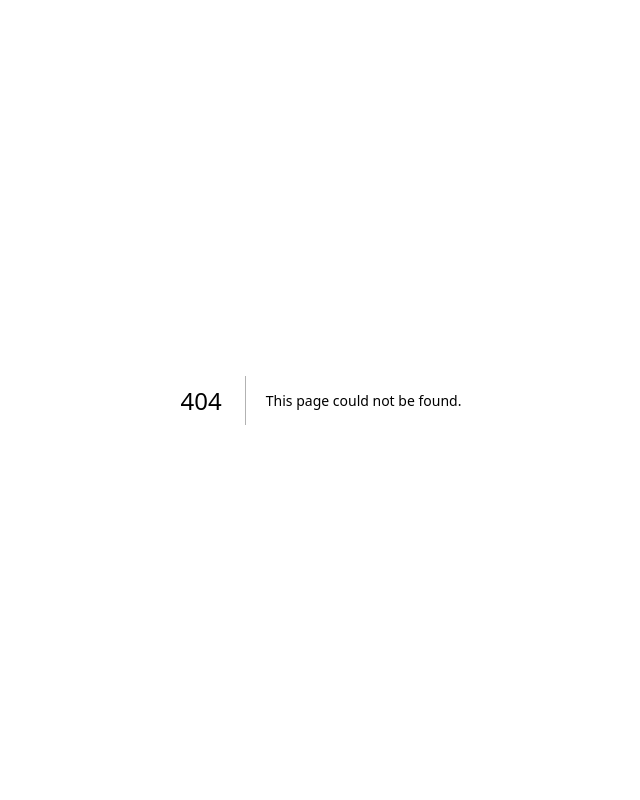
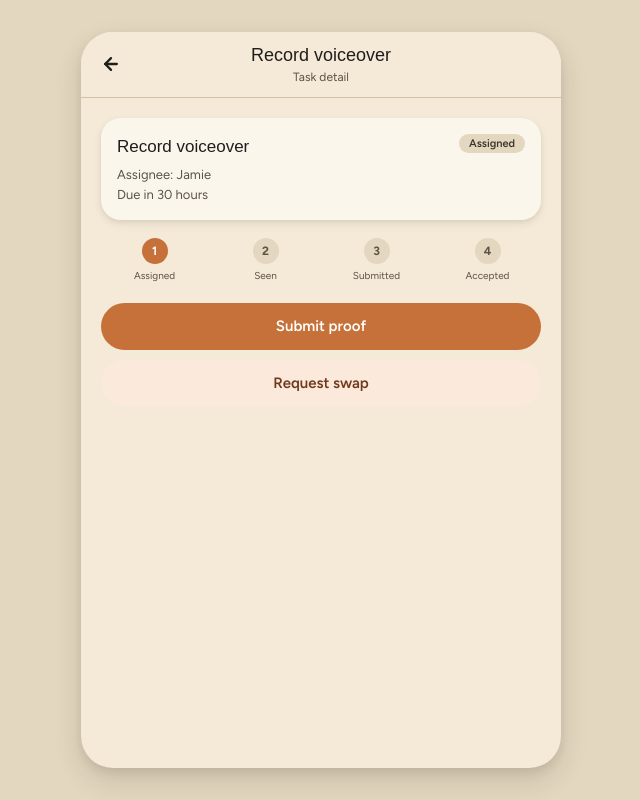
Before and after one commit to Caelusary/ambag, a Next.js app in the folder app/: page /task/7 in a window 1280 px wide. Before the commit this address had no page. Shown: the whole page, without its empty margins (319-959 px from the left). Built offline with nearby package versions, Linux system fonts and the light colour scheme; a web font is replaced by a local one.

Commit message:
feat(task): added task detail page with the 4-step status stepper

```diff
--- /dev/null
+++ b/app/src/app/(shell)/task/[id]/page.tsx
@@ -0,0 +1,92 @@
+"use client";
+
+import { useParams, useRouter } from "next/navigation";
+import { useStore } from "@/lib/store";
+import { useNow } from "@/lib/clock";
+import { Card } from "@/components/ui/Card";
+import { Tag } from "@/components/ui/Tag";
+import { Button } from "@/components/ui/Button";
+import { Stepper } from "@/components/ui/Stepper";
+import { formatDeadline, proofSummary, statusLabel, statusMeta, statusRank } from "@/lib/types";
+
+export default function TaskDetailPage() {
+  const params = useParams<{ id: string }>();
+  const router = useRouter();
+  const { tasks, currentUser, claimTask } = useStore();
+  const id = Number(params.id);
+  const task = tasks.find((t) => t.id === id);
+  const now = useNow();
+
+  if (!task) {
+    return <div className="text-sm text-neutral-700">This task no longer exists.</div>;
+  }
+
+  const isMine = task.assignee === currentUser;
+  const canClaim = task.status === "open";
+  const canSubmitProof =
+    isMine && (task.status === "assigned" || task.status === "seen" || task.status === "rejected");
+  const canRequestSwap =
+    isMine && (task.status === "assigned" || task.status === "seen") && !task.swapPending;
+  const waitingReview = task.status === "submitted";
+  const isAccepted = task.status === "accepted";
+  const showStepper = task.status !== "open" && task.status !== "rejected";
+
+  return (
+    <div>
+      <Card elevated className="mb-[18px]">
+        <div className="flex items-start justify-between gap-2">
+          <div className="min-w-0 font-heading text-[17px] text-text">{task.title}</div>
+          <Tag variant={statusMeta(task.status).tagClass}>{statusLabel(task)}</Tag>
+        </div>
+        <div className="mt-1.5 text-[13px] text-neutral-700">
+          Assignee: {task.assignee ?? "Unclaimed"}
+        </div>
+        <div className="text-[13px] text-neutral-700">Due {formatDeadline(task.deadlineAt, now)}</div>
+      </Card>
+
+      {showStepper && <Stepper rank={statusRank(task.status)} />}
+
+      {task.status === "rejected" && task.rejectReason && (
+        <Card bordered className="mb-[18px]">
+          <div className="mb-1 text-[13px] font-bold text-accent-700">Rejected — reason</div>
+          <div className="text-sm text-text">{task.rejectReason}</div>
+        </Card>
+      )}
+
+      {task.proof && (
+        <Card className="mb-[18px]">
+          <div className="mb-1 text-[13px] font-bold text-neutral-700">Submitted proof</div>
+          <div className="text-sm text-text">{proofSummary(task.proof)}</div>
+        </Card>
+      )}
+
+      <div className="flex flex-col gap-2.5">
+        {canClaim && (
+          <Button block onClick={() => claimTask(task.id)}>
+            Call dibs
+          </Button>
+        )}
+        {canSubmitProof && (
+          <Button block onClick={() => router.push(`/task/${task.id}/proof`)}>
+            {task.status === "rejected" ? "Resubmit proof" : "Submit proof"}
+          </Button>
+        )}
+        {canRequestSwap && (
+          <Button block variant="secondary" onClick={() => router.push(`/task/${task.id}/swap`)}>
+            Request swap
+          </Button>
+        )}
+        {waitingReview && (
+          <div className="py-2 text-center text-[13px] text-neutral-700">
+            Waiting for leader review.
+          </div>
+        )}
+        {isAccepted && (
+          <div className="py-2 text-center text-[13px] font-semibold text-accent-2-800">
+            Accepted — nice work.
+          </div>
+        )}
+      </div>
+    </div>
+  );
+}
```
